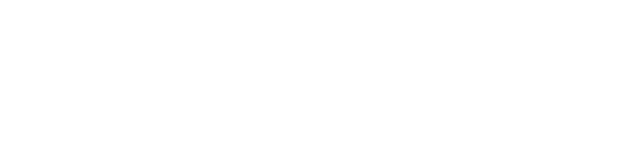
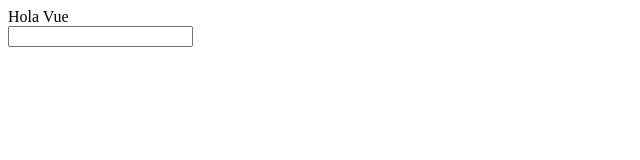
Before and after one commit to Damian9C/Framework, a website: page index.html in a window 1280 px wide. Shown: the whole page, without its empty margins (0-640 px from the left). Drawn offline with Linux system fonts and the light colour scheme.

Commit message:
reflector de textos listo

```diff
--- /dev/null
+++ b/framework.js
@@ -0,0 +1,22 @@
+class frameworkReactive {
+    constructor(options) {
+        this.origen = options.data();
+    }
+
+    mount(){
+        document.querySelectorAll("*[p-text]").forEach( e => {
+            this.pText(e, this.origen, e.getAttribute("p-text"));
+        });
+    }
+
+    pText(el, target, name) {
+        el.innerText = target[name];
+    }
+    pModel() {}
+}
+
+var Framework = {
+    createApp(options) {
+        return new frameworkReactive(options);
+    }
+};
--- a/index.html
+++ b/index.html
@@ -1,10 +1,29 @@
 <!DOCTYPE html>
 <html lang="en">
 <head>
-    <meta charset="UTF-8">
-    <title>Title</title>
+    <meta charset="UTF-8"/>
+    <title>Framework HD</title>
 </head>
 <body>
+    <div id="app">
+        <span p-text="message"></span>
+        <br/>
+        <input type="text" p-model="message"/>
+    </div>
+
+    <script src="./framework.js"></script>
+    <script>
+        const { createApp } = Framework;
+
+        const app = createApp({
+            data(){
+                return{
+                    message: 'Hola Vue',
+                };
+            }
+        })
+        app.mount();
+    </script>
 
 </body>
 </html>
```
